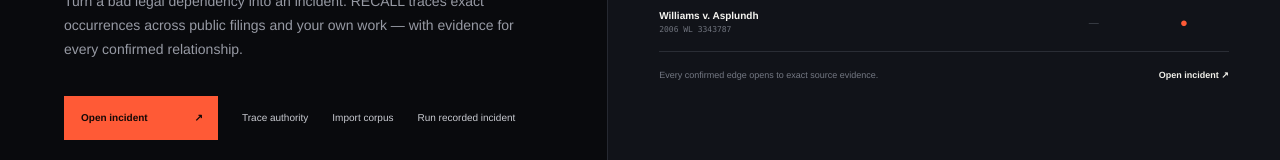
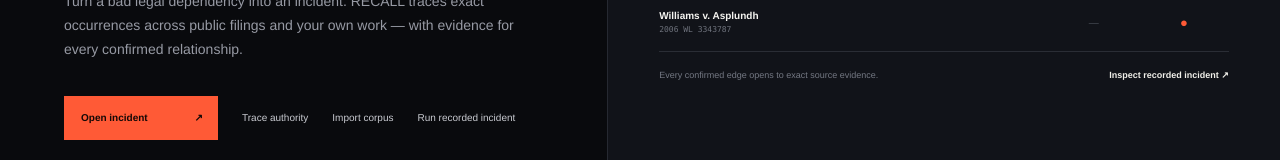
Before and after one commit to Davemafy/recall, a Next.js app: page / in a window 1280 px wide. Shown: the part 611-771 px from the top of the page. Built offline with nearby package versions, Linux system fonts and the light colour scheme.

Commit message:
copy: remove ambiguous duplicate landing action

```diff
--- a/app/page.tsx
+++ b/app/page.tsx
@@ -53,7 +53,7 @@ export default function Home(){
         </div>
         <Link href="/incident/demo" className="recallHomePreviewFooter">
           <span>Every confirmed edge opens to exact source evidence.</span>
-          <b>Open incident ↗</b>
+          <b>Inspect recorded incident ↗</b>
         </Link>
       </div>
     </section>
```
